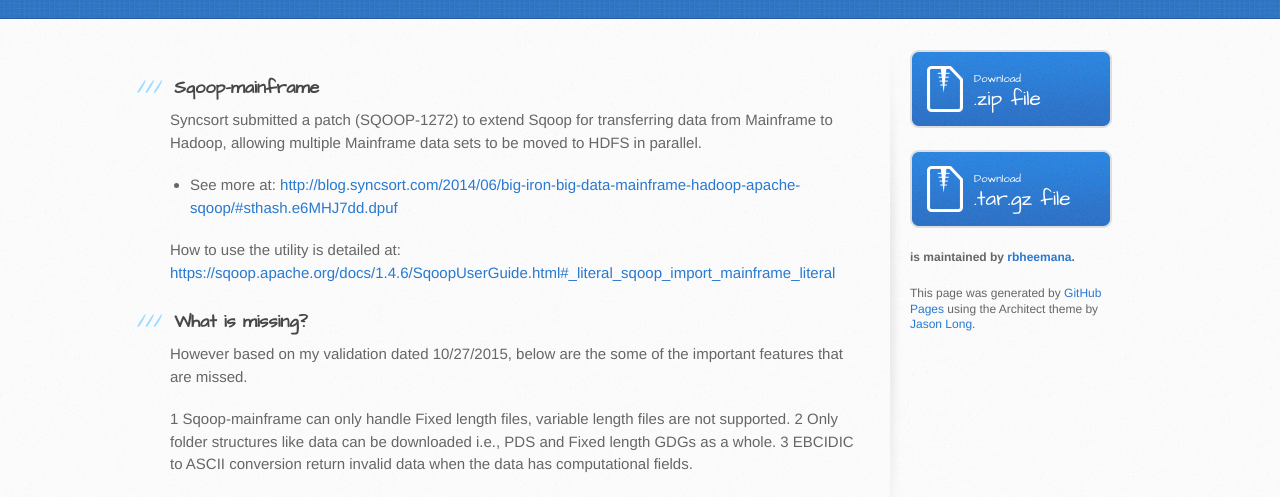
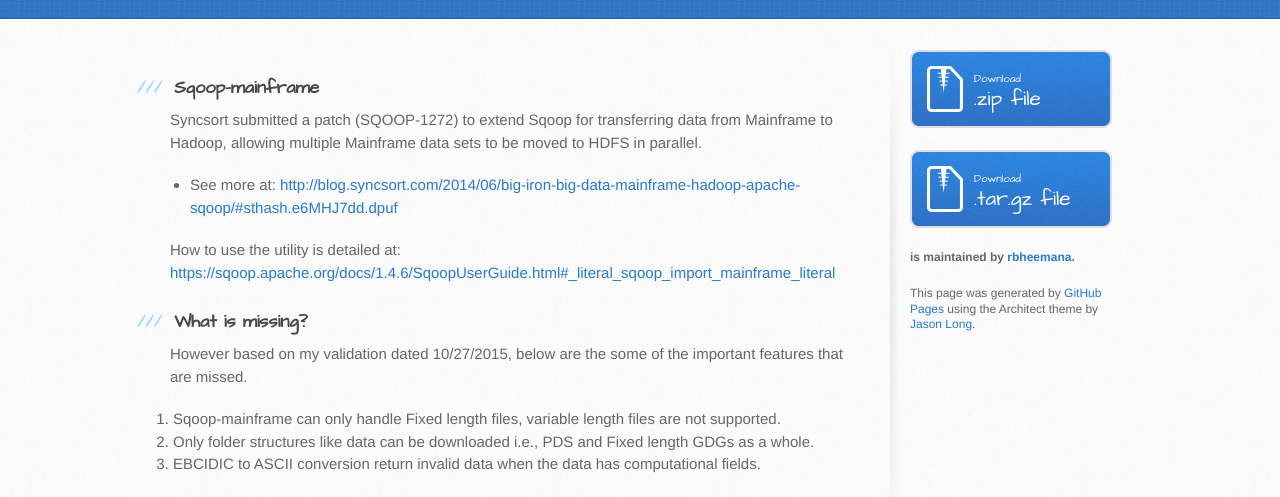
Before and after one commit to rbheemana/reality-of-sqoop-mainframe, a plain HTML site: page index.html in a window 1280 px wide. Shown: the part 292-789 px from the top of the page. Drawn offline with Linux system fonts and the light colour scheme.

```diff
--- a/index.html
+++ b/index.html
@@ -45,9 +45,11 @@
 
 <p>However based on my validation dated 10/27/2015, below are the some of the important features  that are missed.</p>
 
-<p>1 Sqoop-mainframe can only handle Fixed length files, variable length files are not supported.
-2 Only folder structures like data can be downloaded i.e., PDS and Fixed length GDGs as a whole.
-3 EBCIDIC to ASCII conversion return invalid data when the data has computational fields.</p>
+<ol>
+<li>Sqoop-mainframe can only handle Fixed length files, variable length files are not supported. </li>
+<li>Only folder structures like data can be downloaded i.e., PDS and Fixed length GDGs as a whole. </li>
+<li>EBCIDIC to ASCII conversion return invalid data when the data has computational fields.</li>
+</ol>
 
 <h3>
 <a id="gdg-issue" class="anchor" href="#gdg-issue" aria-hidden="true"><span class="octicon octicon-link"></span></a>GDG Issue</h3>
```
Also changed, not shown: params.json (+1 -1 lines).
